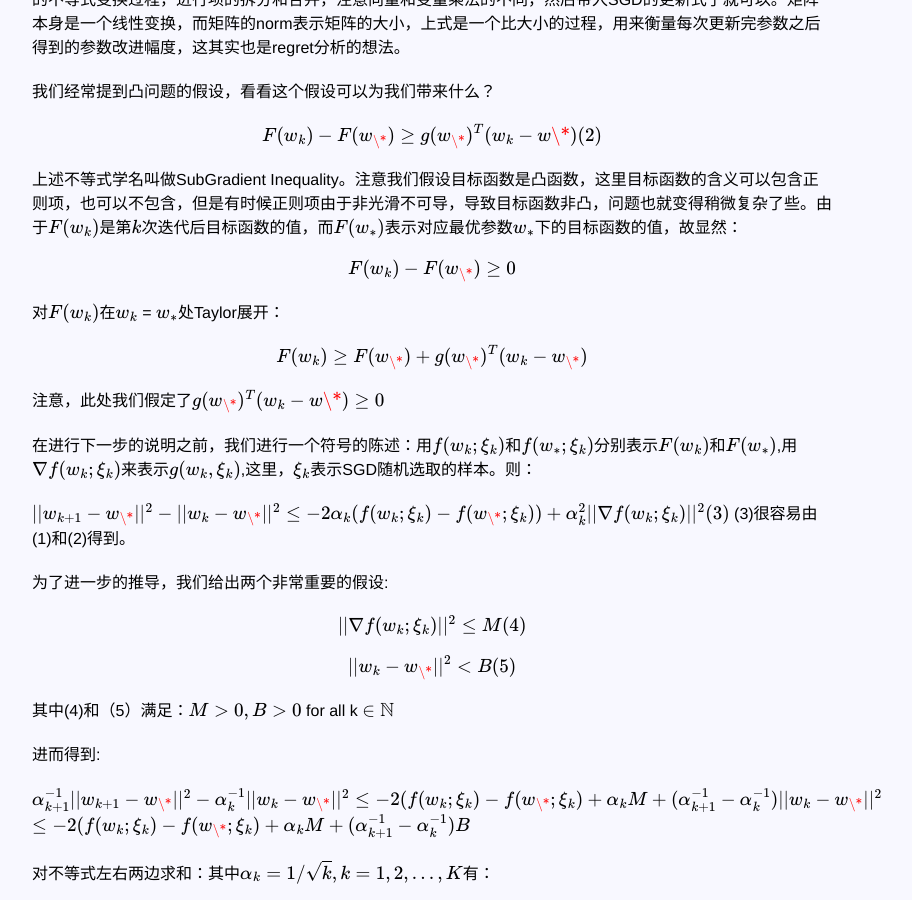
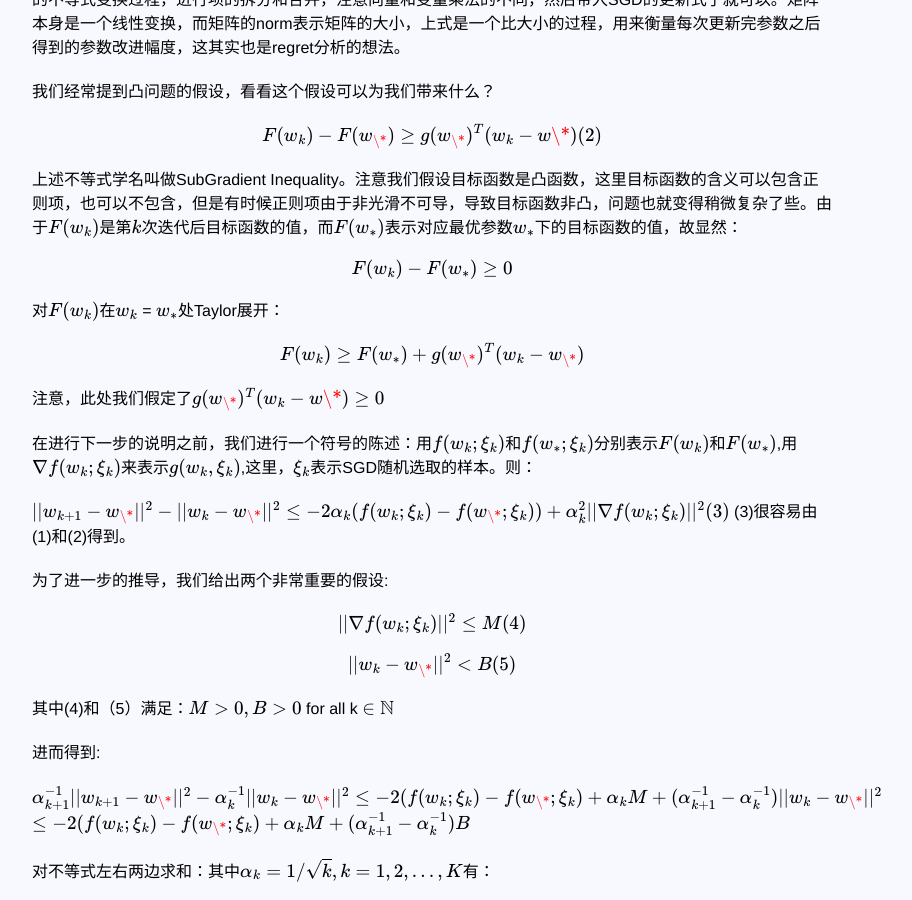
Before and after one commit to zhpmatrix/zhpmatrix.github.io, a Jekyll site: the page built from _posts/2017-04-06-regret-bound-for-sgd.md, in a window 1280 px wide and 900 px high, scrolled down 462 px. Shown: the whole window, without its empty margins (208-1120 px from the left). Built offline with Jekyll 4.4.1, drawn with Linux system fonts in a browser that asks for light colours; formulas are drawn with MathJax 3; comment, search, counter and statistics services are not loaded.

```diff
--- a/_posts/2017-04-06-regret-bound-for-sgd.md
+++ b/_posts/2017-04-06-regret-bound-for-sgd.md
@@ -31,11 +31,11 @@ $$F(w_{k}) - F(w_{\*}) \geq g(w_{\*})^T(w_{k} - w{\*}) \\ \\ \\ (2)$$
 
 上述不等式学名叫做SubGradient Inequality。注意我们假设目标函数是凸函数，这里目标函数的含义可以包含正则项，也可以不包含，但是有时候正则项由于非光滑不可导，导致目标函数非凸，问题也就变得稍微复杂了些。由于\\(F(w_{k})\\)是第\\(k\\)次迭代后目标函数的值，而\\(F(w_{\*})\\)表示对应最优参数\\(w_{\*}\\)下的目标函数的值，故显然：
 
-$$ F(w_{k}) - F(w_{\*}) \geq 0$$
+$$ F(w_{k}) - F(w_{*}) \geq 0$$
 
-对\\(F(w_{k})\\)在\\(w_{k}\\) = \\(w_{\*}\\)处Taylor展开：
+对\\(F(w_{k})\\)在\\(w_{k}\\) = \\(w_{*}\\)处Taylor展开：
 
-$$F(w_{k}) \geq F(w_{\*}) + g(w_{\*})^T(w_{k} - w_{\*})$$
+$$F(w_{k}) \geq F(w_{*}) + g(w_{\*})^T(w_{k} - w_{\*})$$
 
 注意，此处我们假定了$$g(w_{\*})^T(w_{k} - w{\*}) \geq 0$$
 
```
